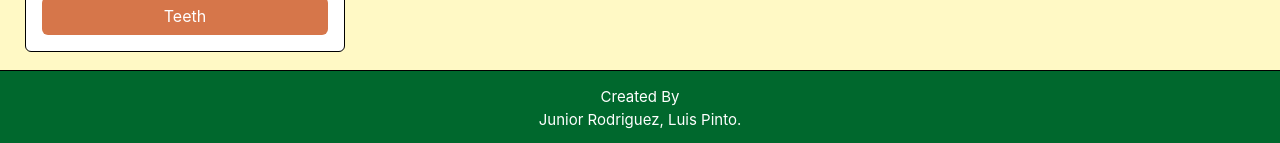
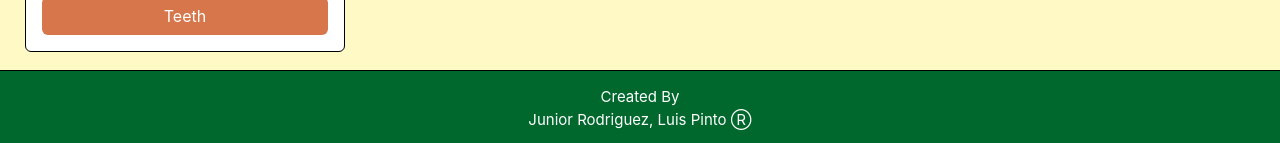
Before and after one commit to LuisPg10/diccionario_kankuamo, a React (Create React App) app: page /diccionario_kankuamo/body in a window 1280 px wide. Shown: the part 1840-1983 px from the top of the page. Built offline with nearby package versions, Linux system fonts and the light colour scheme.

Commit message:
Footer Updated

```diff
--- a/src/components/Footer/Footer.jsx
+++ b/src/components/Footer/Footer.jsx
@@ -4,7 +4,7 @@ export default function Footer() {
     <footer>
       <p>
         Created By <br />
-        Junior Rodriguez, Luis Pinto.
+        Junior Rodriguez, Luis Pinto Ⓡ
       </p>
     </footer>
   );
```
